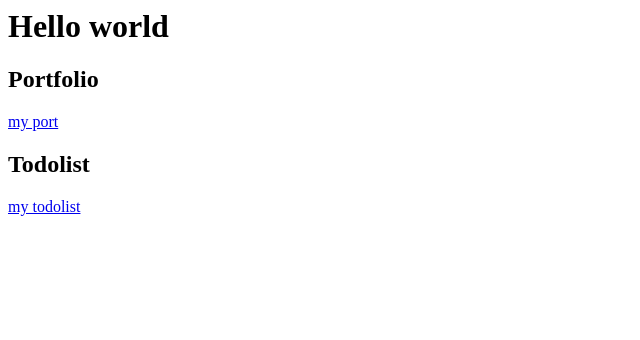
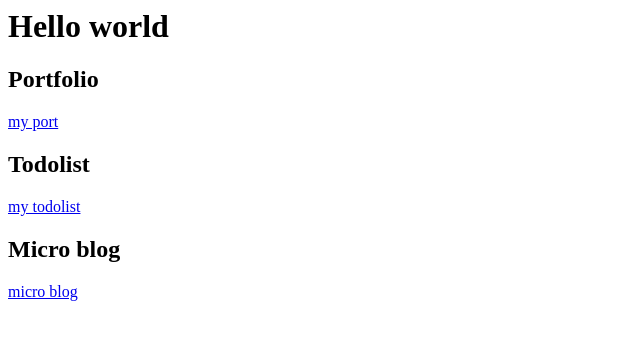
Before and after one commit to Subash1211/ex-1, a plain HTML site: page index.html in a window 1280 px wide. Shown: the whole page, without its empty margins (0-640 px from the left). Drawn offline with Linux system fonts and the light colour scheme.

Commit message:
Update index.html

```diff
--- a/index.html
+++ b/index.html
@@ -8,5 +8,7 @@
     <a href="subport.html">my port</a>
     <h2>Todolist</h2>
     <a href="todolist.html">my todolist</a>
+    <h2>Micro blog</h2>
+    <a href="micro.html">micro blog</a>
 </body>
 </html>
```
